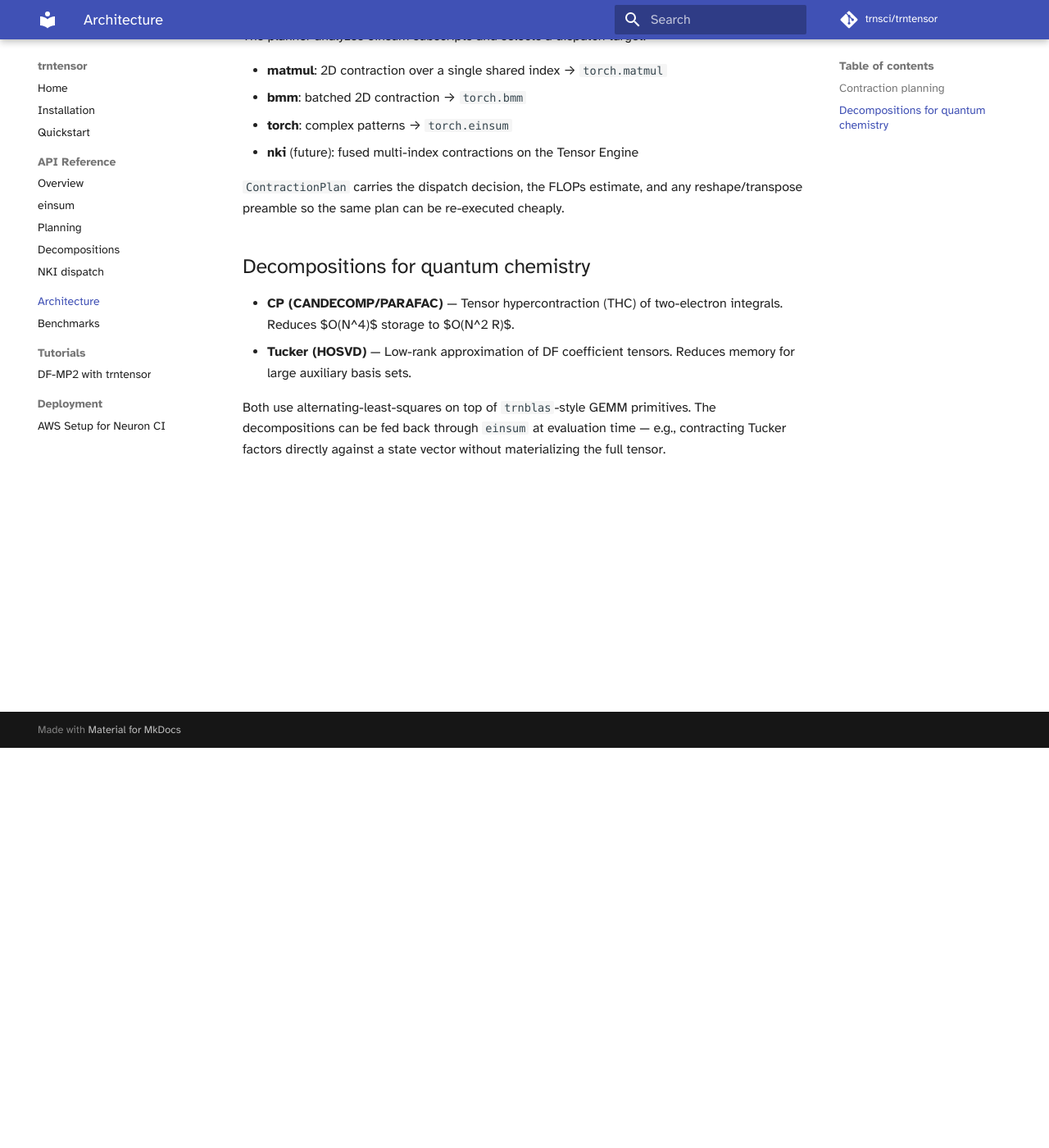
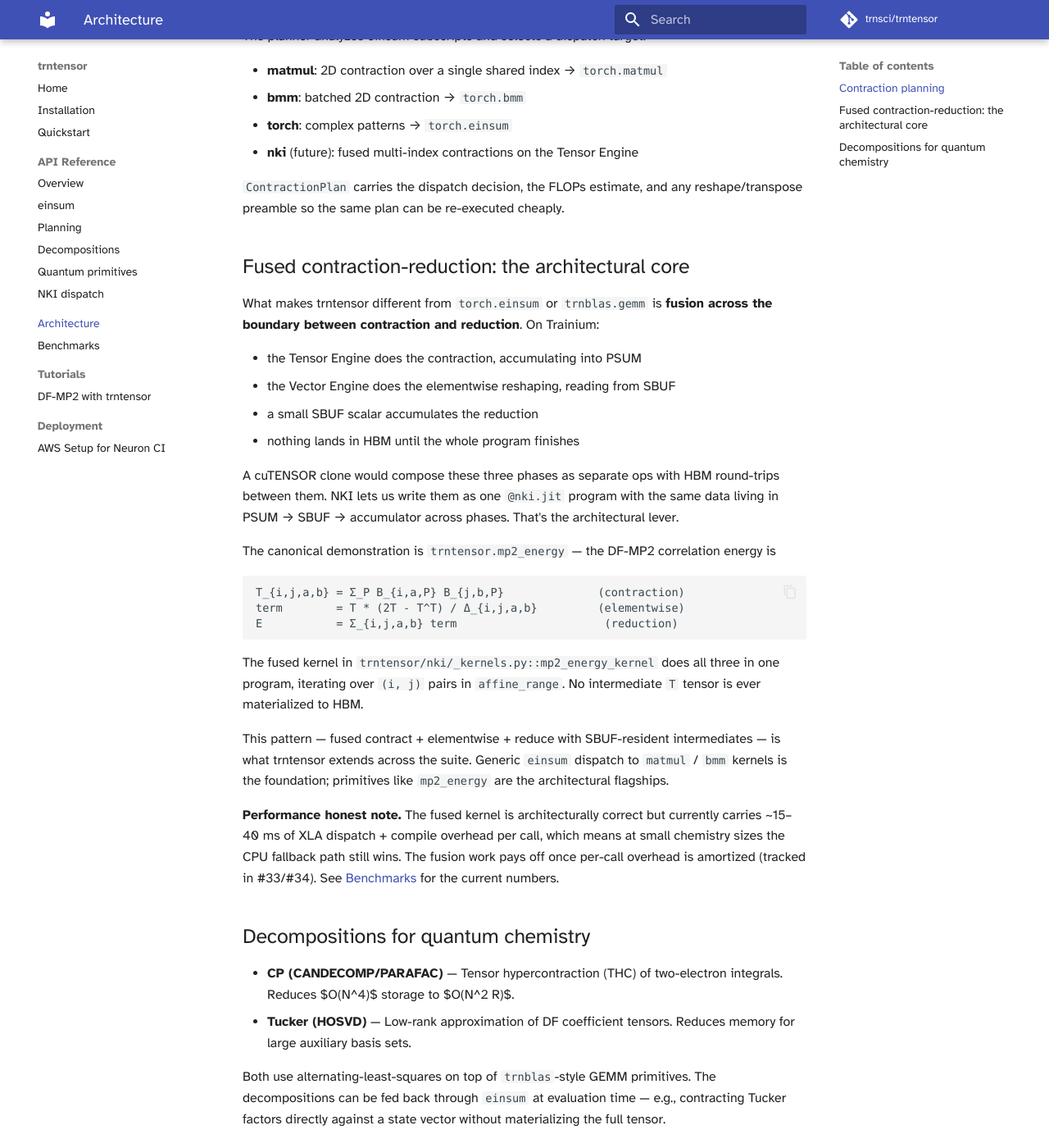
Before and after one commit to trnsci/trntensor, an MkDocs documentation site: the page built from docs/architecture.md, in a window 1280 px wide and 1400 px high, scrolled down 488 px. Shown: the whole window at 82% size. Built offline with MkDocs 1.6.1 and Material for MkDocs 9.7.7, drawn with Linux system fonts in a browser that asks for light colours; some web fonts are replaced; comment, search, counter and statistics services are not loaded.

Commit message:
docs: tell the fused mp2_energy story + honest perf note
- docs/architecture.md: new section explaining the fused
  contract+elementwise+reduce pattern as trntensor's architectural
  core, with the mp2_energy kernel as the canonical demonstration
- docs/api/quantum.md (new): mp2_energy reference
- docs/api/index.md + mkdocs.yml: Quantum primitives nav entry
- docs/tutorial_df_mp2.md: 'Fusing the whole calculation' section
- docs/benchmarks.md: add fused vs Python-loop row with honest note
  that dispatch+compile overhead still dominates at current sizes

````diff
--- a/docs/architecture.md
+++ b/docs/architecture.md
@@ -26,6 +26,31 @@ The planner analyzes einsum subscripts and selects a dispatch target:
 
 `ContractionPlan` carries the dispatch decision, the FLOPs estimate, and any reshape/transpose preamble so the same plan can be re-executed cheaply.
 
+## Fused contraction-reduction: the architectural core
+
+What makes trntensor different from `torch.einsum` or `trnblas.gemm` is **fusion across the boundary between contraction and reduction**. On Trainium:
+
+- the Tensor Engine does the contraction, accumulating into PSUM
+- the Vector Engine does the elementwise reshaping, reading from SBUF
+- a small SBUF scalar accumulates the reduction
+- nothing lands in HBM until the whole program finishes
+
+A cuTENSOR clone would compose these three phases as separate ops with HBM round-trips between them. NKI lets us write them as one `@nki.jit` program with the same data living in PSUM → SBUF → accumulator across phases. That's the architectural lever.
+
+The canonical demonstration is `trntensor.mp2_energy` — the DF-MP2 correlation energy is
+
+```
+T_{i,j,a,b} = Σ_P B_{i,a,P} B_{j,b,P}              (contraction)
+term        = T * (2T - T^T) / Δ_{i,j,a,b}         (elementwise)
+E           = Σ_{i,j,a,b} term                      (reduction)
+```
+
+The fused kernel in `trntensor/nki/_kernels.py::mp2_energy_kernel` does all three in one program, iterating over `(i, j)` pairs in `affine_range`. No intermediate `T` tensor is ever materialized to HBM.
+
+This pattern — fused contract + elementwise + reduce with SBUF-resident intermediates — is what trntensor extends across the suite. Generic `einsum` dispatch to `matmul` / `bmm` kernels is the foundation; primitives like `mp2_energy` are the architectural flagships.
+
+**Performance honest note.** The fused kernel is architecturally correct but currently carries ~15–40 ms of XLA dispatch + compile overhead per call, which means at small chemistry sizes the CPU fallback path still wins. The fusion work pays off once per-call overhead is amortized (tracked in #33/#34). See [Benchmarks](benchmarks.md) for the current numbers.
+
 ## Decompositions for quantum chemistry
 
 - **CP (CANDECOMP/PARAFAC)** — Tensor hypercontraction (THC) of two-electron integrals. Reduces $O(N^4)$ storage to $O(N^2 R)$.
--- a/mkdocs.yml
+++ b/mkdocs.yml
@@ -25,6 +25,7 @@ nav:
       - einsum: api/einsum.md
       - Planning: api/plan.md
       - Decompositions: api/decompose.md
+      - Quantum primitives: api/quantum.md
       - NKI dispatch: api/nki.md
   - Architecture: architecture.md
   - Benchmarks: benchmarks.md
````
Also changed, not shown: docs/api/index.md (+1 -0 lines), docs/api/quantum.md (added, +56 -0 lines), docs/benchmarks.md (+14 -0 lines), docs/tutorial_df_mp2.md (+17 -0 lines).
